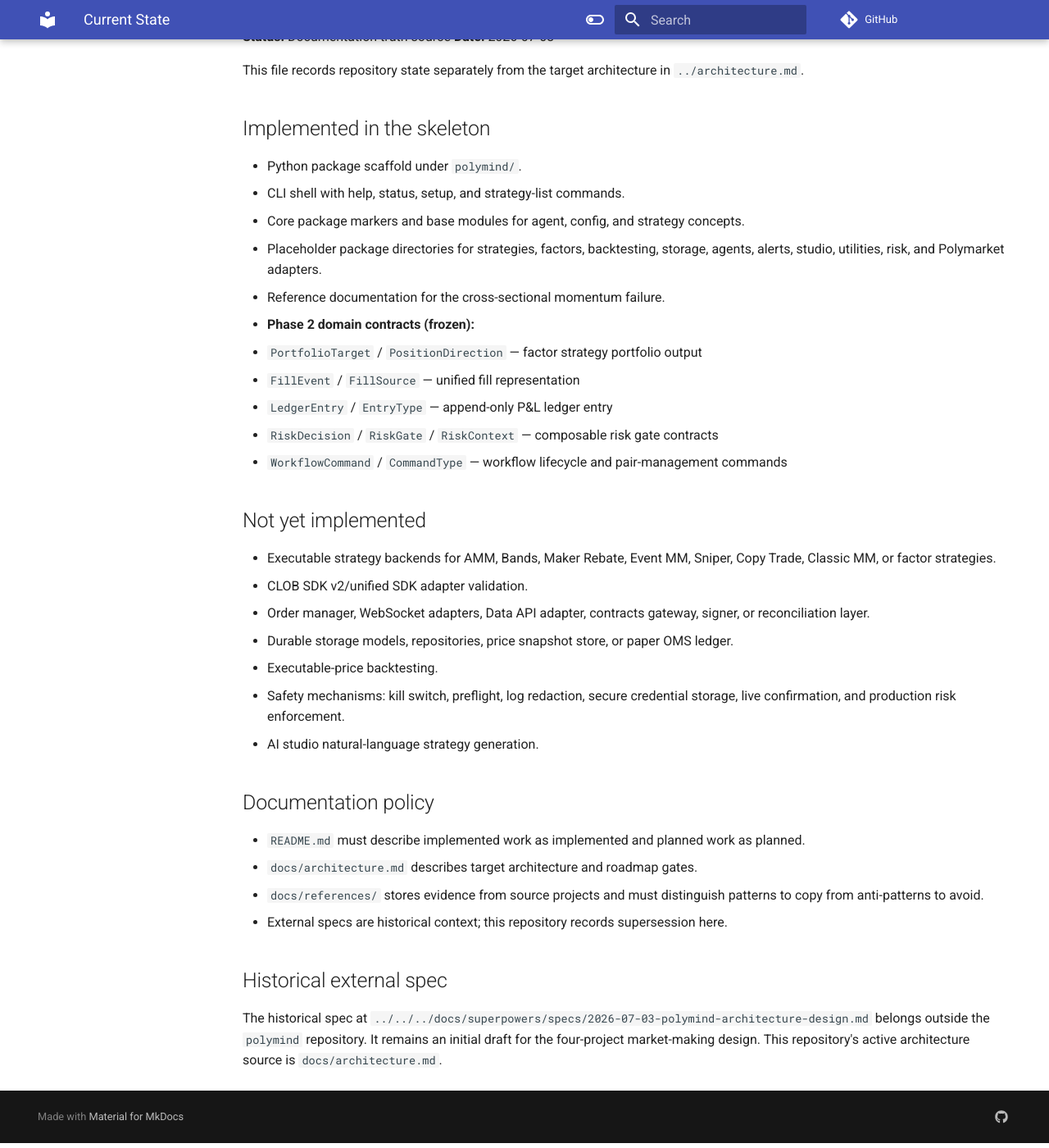
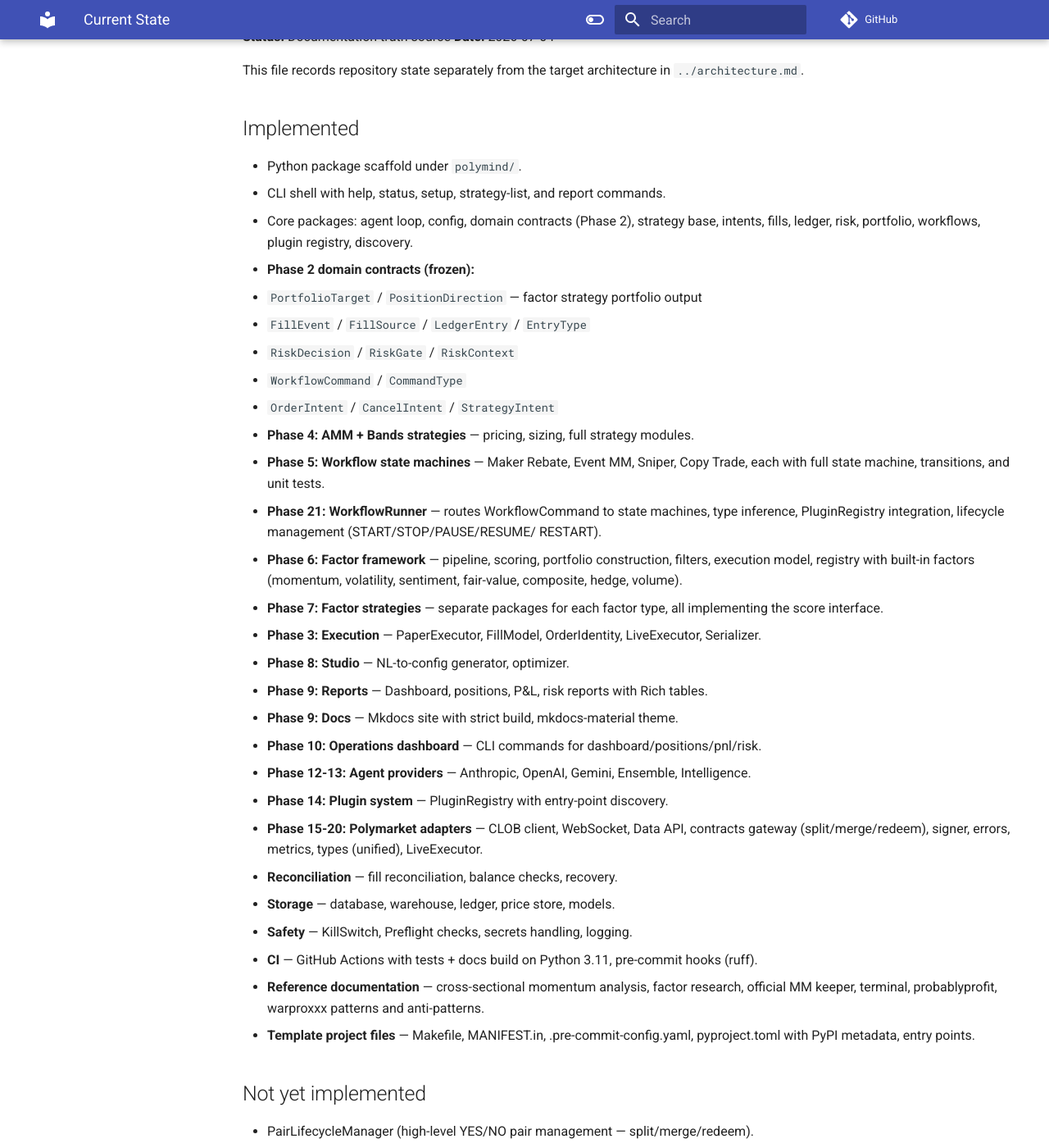
Before and after one commit to 6Kmfi6HP/polymind, an MkDocs documentation site: the page built from docs/architecture/current-state.md, in a window 1280 px wide and 1400 px high, scrolled down 196 px. Shown: the whole window at 82% size. Built offline with MkDocs 1.6.1 and Material for MkDocs 9.7.7, drawn with Linux system fonts in a browser that asks for light colours; some of the changed text lies outside the part shown.

Commit message:
docs: update current-state for Phase 15-21 completion

```diff
--- a/docs/architecture/current-state.md
+++ b/docs/architecture/current-state.md
@@ -1,38 +1,64 @@
 # Current State
 
 **Status:** Documentation truth source
-**Date:** 2026-07-03
+**Date:** 2026-07-04
 
 This file records repository state separately from the target architecture in
 `../architecture.md`.
 
-## Implemented in the skeleton
+## Implemented
 
 - Python package scaffold under `polymind/`.
-- CLI shell with help, status, setup, and strategy-list commands.
-- Core package markers and base modules for agent, config, and strategy concepts.
-- Placeholder package directories for strategies, factors, backtesting, storage,
-  agents, alerts, studio, utilities, risk, and Polymarket adapters.
-- Reference documentation for the cross-sectional momentum failure.
+- CLI shell with help, status, setup, strategy-list, and report commands.
+- Core packages: agent loop, config, domain contracts (Phase 2), strategy base,
+  intents, fills, ledger, risk, portfolio, workflows, plugin registry, discovery.
 - **Phase 2 domain contracts (frozen):**
   - `PortfolioTarget` / `PositionDirection` — factor strategy portfolio output
-  - `FillEvent` / `FillSource` — unified fill representation
-  - `LedgerEntry` / `EntryType` — append-only P&L ledger entry
-  - `RiskDecision` / `RiskGate` / `RiskContext` — composable risk gate contracts
-  - `WorkflowCommand` / `CommandType` — workflow lifecycle and pair-management commands
+  - `FillEvent` / `FillSource` / `LedgerEntry` / `EntryType`
+  - `RiskDecision` / `RiskGate` / `RiskContext`
+  - `WorkflowCommand` / `CommandType`
+  - `OrderIntent` / `CancelIntent` / `StrategyIntent`
+- **Phase 4: AMM + Bands strategies** — pricing, sizing, full strategy modules.
+- **Phase 5: Workflow state machines** — Maker Rebate, Event MM, Sniper, Copy Trade,
+  each with full state machine, transitions, and unit tests.
+- **Phase 21: WorkflowRunner** — routes WorkflowCommand to state machines, type
+  inference, PluginRegistry integration, lifecycle management (START/STOP/PAUSE/RESUME/
+  RESTART).
+- **Phase 6: Factor framework** — pipeline, scoring, portfolio construction, filters,
+  execution model, registry with built-in factors (momentum, volatility, sentiment,
+  fair-value, composite, hedge, volume).
+- **Phase 7: Factor strategies** — separate packages for each factor type, all
+  implementing the score interface.
+- **Phase 3: Execution** — PaperExecutor, FillModel, OrderIdentity, LiveExecutor,
+  Serializer.
+- **Phase 8: Studio** — NL-to-config generator, optimizer.
+- **Phase 9: Reports** — Dashboard, positions, P&L, risk reports with Rich tables.
+- **Phase 9: Docs** — Mkdocs site with strict build, mkdocs-material theme.
+- **Phase 10: Operations dashboard** — CLI commands for dashboard/positions/pnl/risk.
+- **Phase 12-13: Agent providers** — Anthropic, OpenAI, Gemini, Ensemble, Intelligence.
+- **Phase 14: Plugin system** — PluginRegistry with entry-point discovery.
+- **Phase 15-20: Polymarket adapters** — CLOB client, WebSocket, Data API, contracts
+  gateway (split/merge/redeem), signer, errors, metrics, types (unified), LiveExecutor.
+- **Reconciliation** — fill reconciliation, balance checks, recovery.
+- **Storage** — database, warehouse, ledger, price store, models.
+- **Safety** — KillSwitch, Preflight checks, secrets handling, logging.
+- **CI** — GitHub Actions with tests + docs build on Python 3.11, pre-commit hooks (ruff).
+- **Reference documentation** — cross-sectional momentum analysis, factor research,
+  official MM keeper, terminal, probablyprofit, warproxxx patterns and anti-patterns.
+- **Template project files** — Makefile, MANIFEST.in, .pre-commit-config.yaml,
+  pyproject.toml with PyPI metadata, entry points.
 
 ## Not yet implemented
 
-- Executable strategy backends for AMM, Bands, Maker Rebate, Event MM, Sniper,
-  Copy Trade, Classic MM, or factor strategies.
+- PairLifecycleManager (high-level YES/NO pair management — split/merge/redeem).
+- Executable strategy backends for Maker Rebate, Event MM, Sniper, Copy Trade.
 - CLOB SDK v2/unified SDK adapter validation.
-- Order manager, WebSocket adapters, Data API adapter, contracts gateway, signer,
-  or reconciliation layer.
-- Durable storage models, repositories, price snapshot store, or paper OMS ledger.
-- Executable-price backtesting.
-- Safety mechanisms: kill switch, preflight, log redaction, secure credential
-  storage, live confirmation, and production risk enforcement.
-- AI studio natural-language strategy generation.
+- Order manager integration layer.
+- Native DuckDB research panels.
+- Executable-price backtesting with CLOB bid/ask.
+- AI factor discovery (studio enhancement).
+- Strategy templates gallery.
+- Kalshi, Limitless, other venue adapters.
 
 ## Documentation policy
 
@@ -46,6 +72,5 @@ This file records repository state separately from the target architecture in
 ## Historical external spec
 
 The historical spec at `../../../docs/superpowers/specs/2026-07-03-polymind-architecture-design.md`
-belongs outside the `polymind` repository. It remains an initial draft for the
-four-project market-making design. This repository's active architecture source
+belongs outside the `polymind` repository. This repository's active architecture source
 is `docs/architecture.md`.
```
